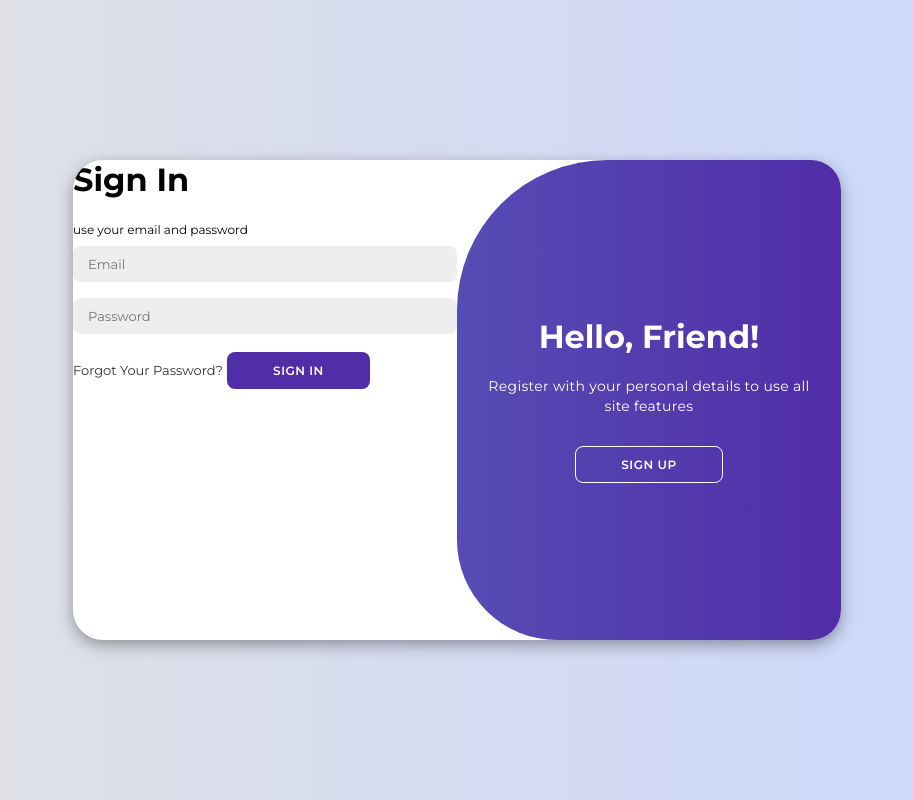
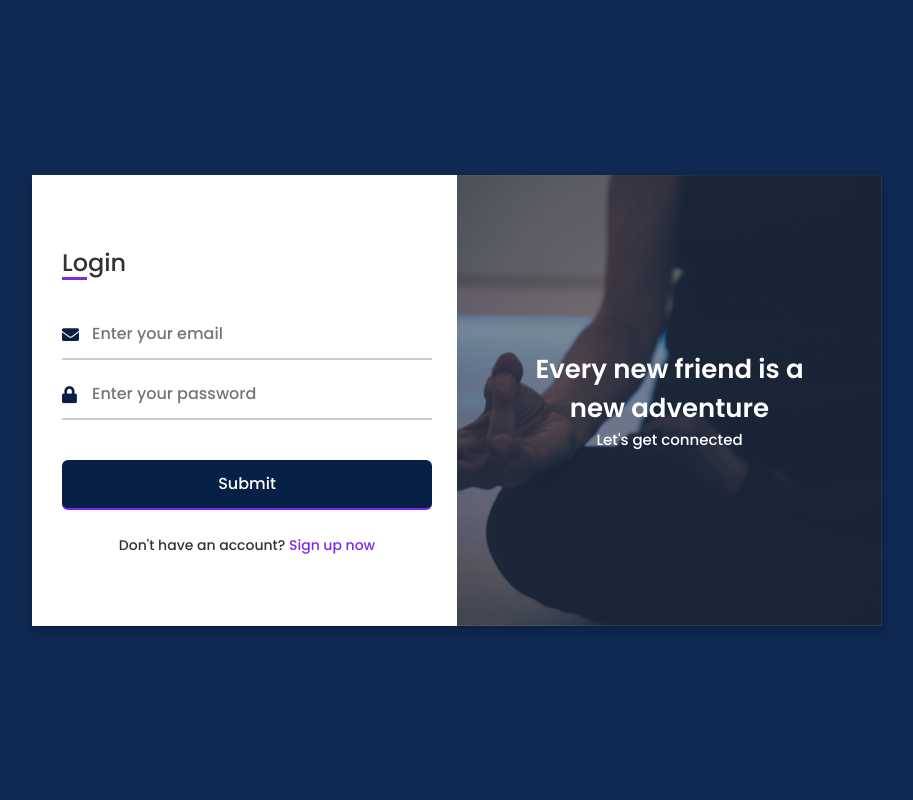
Before and after one commit to itsvanshchavda/Meditation-Project-Final, a PHP site: page /login.html in a window 1280 px wide. Shown: the whole page, without its empty margins (183-1096 px from the left). Run offline with PHP 8.4, Linux system fonts and the light colour scheme; some libraries are stand-ins or nearby versions.

Commit message:
Fixed Auth

```diff
--- a/css/login.css
+++ b/css/login.css
@@ -1,210 +1,216 @@
-@import url('https://fonts.googleapis.com/css2?family=Montserrat:wght@300;400;500;600;700&display=swap');
-
+/* Google Font Link */
+@import url('https://fonts.googleapis.com/css2?family=Poppins:wght@200;300;400;500;600;700&display=swap');
 *{
   margin: 0;
   padding: 0;
   box-sizing: border-box;
-    font-family: 'Montserrat', sans-serif;
+  font-family: "Poppins" , sans-serif;
 }
-
 body{
-    background-color: #c9d6ff;
-    background: linear-gradient(to right, #e2e2e2, #c9d6ff);
+  min-height: 100vh;
   display: flex;
   align-items: center;
   justify-content: center;
-    flex-direction: column;
-    height: 100vh;
+  background: #0f2952;
+  padding: 30px;
 }
-
 .container{
-    background-color: #fff;
-    border-radius: 30px;
-    box-shadow: 0 5px 15px rgba(0, 0, 0, 0.35);
   position: relative;
-    overflow: hidden;
-    width: 768px;
-    max-width: 100%;
-    min-height: 480px;
+  max-width: 850px;
+  width: 100%;
+  background: #fff;
+  padding: 40px 30px;
+  box-shadow: 0 5px 10px rgba(0,0,0,0.2);
+  perspective: 2700px;
 }
-
-.container p{
-    font-size: 14px;
-    line-height: 20px;
-    letter-spacing: 0.3px;
-    margin: 20px 0;
-}
-
-.container span{
-    font-size: 12px;
-}
-
-.container a{
-    color: #333;
-    font-size: 13px;
-    text-decoration: none;
-    margin: 15px 0 10px;
-}
-
-.container button{
-    background-color: #512da8;
-    color: #fff;
-    font-size: 12px;
-    padding: 10px 45px;
-    border: 1px solid transparent;
-    border-radius: 8px;
-    font-weight: 600;
-    letter-spacing: 0.5px;
-    text-transform: uppercase;
-    margin-top: 10px;
-    cursor: pointer;
-}
-
-.container button.hidden{
-    background-color: transparent;
-    border-color: #fff;
-}
-
-.container form{
-    background-color: #fff;
-    display: flex;
-    align-items: center;
-    justify-content: center;
-    flex-direction: column;
-    padding: 0 40px;
-    height: 100%;
-}
-
-.container input{
-    background-color: #eee;
-    border: none;
-    margin: 8px 0;
-    padding: 10px 15px;
-    font-size: 13px;
-    border-radius: 8px;
-    width: 100%;
-    outline: none;
-}
-
-.form-container{
-    position: absolute;
-    top: 0;
-    height: 100%;
-    transition: all 0.6s ease-in-out;
-}
-
-.sign-in{
-    left: 0;
-    width: 50%;
-    z-index: 2;
-}
-
-.container.active .sign-in{
-    transform: translateX(100%);
-}
-
-.sign-up{
-    left: 0;
-    width: 50%;
-    opacity: 0;
-    z-index: 1;
-}
-
-.container.active .sign-up{
-    transform: translateX(100%);
-    opacity: 1;
-    z-index: 5;
-    animation: move 0.6s;
-}
-
-@keyframes move{
-    0%, 49.99%{
-        opacity: 0;
-        z-index: 1;
-    }
-    50%, 100%{
-        opacity: 1;
-        z-index: 5;
-    }
-}
-
-.social-icons{
-    margin: 20px 0;
-}
-
-.social-icons a{
-    border: 1px solid #ccc;
-    border-radius: 20%;
-    display: inline-flex;
-    justify-content: center;
-    align-items: center;
-    margin: 0 3px;
-    width: 40px;
-    height: 40px;
-}
-
-.toggle-container{
+.container .cover{
   position: absolute;
   top: 0;
   left: 50%;
+  height: 100%;
   width: 50%;
+  z-index: 98;
+  transition: all 1s ease;
+  transform-origin: left;
+  transform-style: preserve-3d;
+}
+.container #flip:checked ~ .cover{
+  transform: rotateY(-180deg);
+}
+ .container .cover .front,
+ .container .cover .back{
+  position: absolute;
+  top: 0;
+  left: 0;
   height: 100%;
-    overflow: hidden;
-    transition: all 0.6s ease-in-out;
-    border-radius: 150px 0 0 100px;
-    z-index: 1000;
+  width: 100%;
 }
-
-.container.active .toggle-container{
-    transform: translateX(-100%);
-    border-radius: 0 150px 100px 0;
+.cover .back{
+  transform: rotateY(180deg);
+  backface-visibility: hidden;
 }
-
-.toggle{
-    background-color: #512da8;
+.container .cover::before,
+.container .cover::after{
+  content: '';
+  position: absolute;
   height: 100%;
-    background: linear-gradient(to right, #5c6bc0, #512da8);
+  width: 100%;
+  background: #082046;
+  opacity: 0.5;
+  z-index: 12;
+}
+.container .cover::after{
+  opacity: 0.3;
+  transform: rotateY(180deg);
+  backface-visibility: hidden;
+}
+.container .cover img{
+  position: absolute;
+  height: 100%;
+  width: 100%;
+  object-fit: cover;
+  z-index: 10;
+}
+.container .cover .text{
+  position: absolute;
+  z-index: 130;
+  height: 100%;
+  width: 100%;
+  display: flex;
+  flex-direction: column;
+  align-items: center;
+  justify-content: center;
+}
+.cover .text .text-1,
+.cover .text .text-2{
+  font-size: 26px;
+  font-weight: 600;
   color: #fff;
-    position: relative;
-    left: -100%;
+  text-align: center;
+}
+.cover .text .text-2{
+  font-size: 15px;
+  font-weight: 500;
+}
+.container .forms{
   height: 100%;
-    width: 200%;
-    transform: translateX(0);
-    transition: all 0.6s ease-in-out;
+  width: 100%;
+  background: #fff;
 }
-
-.container.active .toggle{
-    transform: translateX(50%);
-}
-
-.toggle-panel{
-    position: absolute;
-    width: 50%;
-    height: 100%;
+.container .form-content{
   display: flex;
   align-items: center;
-    justify-content: center;
-    flex-direction: column;
+  justify-content: space-between;
+}
+.form-content .login-form,
+.form-content .signup-form{
+  width: calc(100% / 2 - 25px);
+}
+.forms .form-content .title{
+  position: relative;
+  font-size: 24px;
+  font-weight: 500;
+  color: #333;
+}
+.forms .form-content .title:before{
+  content: '';
+  position: absolute;
+  left: 0;
+  bottom: 0;
+  height: 3px;
+  width: 25px;
+  background: #7d2ae8;
+}
+.forms .signup-form  .title:before{
+  width: 20px;
+}
+.forms .form-content .input-boxes{
+  margin-top: 30px;
+}
+.forms .form-content .input-box{
+  display: flex;
+  align-items: center;
+  height: 50px;
+  width: 100%;
+  margin: 10px 0;
+  position: relative;
+}
+.form-content .input-box input{
+  height: 100%;
+  width: 100%;
+  outline: none;
+  border: none;
   padding: 0 30px;
+  font-size: 16px;
+  font-weight: 500;
+  border-bottom: 2px solid rgba(0,0,0,0.2);
+  transition: all 0.3s ease;
+}
+.form-content .input-box input:focus,
+.form-content .input-box input:valid{
+  border-color: #7d2ae8;
+}
+.form-content .input-box i{
+  position: absolute;
+  color: #082046;
+  font-size: 17px;
+}
+.forms .form-content .text{
+  font-size: 14px;
+  font-weight: 500;
+  color: #333;
+}
+.forms .form-content .text a{
+  text-decoration: none;
+}
+.forms .form-content .text a:hover{
+  text-decoration: underline;
+}
+.forms .form-content .button{
+  color: #fff;
+  margin-top: 40px;
+}
+.forms .form-content .button input{
+  color: #fff;
+  background: #082046;
+  border-radius: 6px;
+  padding: 0;
+  cursor: pointer;
+  transition: all 0.4s ease;
+}
+.forms .form-content .button input:hover{
+  background: #082046;
+}
+.forms .form-content label{
+  color: #7d2ae8;
+  cursor: pointer;
+}
+.forms .form-content label:hover{
+  text-decoration: underline;
+}
+.forms .form-content .login-text,
+.forms .form-content .sign-up-text{
   text-align: center;
-    top: 0;
-    transform: translateX(0);
-    transition: all 0.6s ease-in-out;
+  margin-top: 25px;
 }
-
-.toggle-left{
-    transform: translateX(-200%);
+.container #flip{
+  display: none;
 }
-
-.container.active .toggle-left{
-    transform: translateX(0);
+@media (max-width: 730px) {
+  .container .cover{
+    display: none;
   }
-
-.toggle-right{
-    right: 0;
-    transform: translateX(0);
+  .form-content .login-form,
+  .form-content .signup-form{
+    width: 100%;
   }
-
-.container.active .toggle-right{
-    transform: translateX(200%);
+  .form-content .signup-form{
+    display: none;
   }
+  .container #flip:checked ~ .forms .signup-form{
+    display: block;
+  }
+  .container #flip:checked ~ .forms .login-form{
+    display: none;
+  }
+}
--- a/css/style.css
+++ b/css/style.css
@@ -190,7 +190,7 @@ a {
   display: flex;
   align-items: center;
   padding: 0.5rem;
-  margin-bottom: 2rem;
+  margin-bottom: 0.5em;
   border-radius: 0.5rem;
   transition: 0.1s ease-in-out;
   flex: 3;
--- a/js/app.js
+++ b/js/app.js
@@ -90,8 +90,8 @@ function setName(e) {
   }
 }
 
-name.addEventListener("keypress", setName);
-name.addEventListener("blur", setName);
+name?.addEventListener("keypress", setName);
+name?.addEventListener("blur", setName);
 getName();
 
 // Reminder
--- a/js/hope.js
+++ b/js/hope.js
@@ -698,7 +698,7 @@ function chatbotvoice(message) {
     let finalresult = intro[Math.floor(Math.random() * intro.length)];
     speech.text = finalresult;
   }
-  if (message.includes("your name")) {
+  if (message.includes("New")) {
     let finalresult = intro[Math.floor(Math.random() * intro.length)];
     speech.text = finalresult;
   }
--- a/login.html
+++ b/login.html
@@ -5,48 +5,110 @@
       <meta name="viewport" content="width=device-width, initial-scale=1.0" />
       <link
         rel="stylesheet"
-      href="https://cdnjs.cloudflare.com/ajax/libs/font-awesome/6.4.2/css/all.min.css"
+        href="https://cdnjs.cloudflare.com/ajax/libs/font-awesome/5.15.3/css/all.min.css"
       />
+
       <link rel="stylesheet" href="./css/login.css" />
       <title>Meditation Spot Login</title>
     </head>
     <body>
-    <div class="container" id="container">
-      <div class="form-container sign-up">
-        <div id="sign-up-form">
-          <h1>Create Account</h1>
-          <div class="social-icons"></div>
-          <span>use your email for registration</span>
-          <input type="text" placeholder="Name" id="name" />
-          <input type="email" placeholder="Email" id="email" />
-          <input type="password" placeholder="Password" id="password" />
-          <button type="submit" id="signUpSubmit">Sign Up</button>
+      <div class="container">
+        <input type="checkbox" id="flip" />
+        <div class="cover">
+          <div class="front">
+            <img src="./images/bgForm.jpg" alt="" />
+            <div class="text">
+              <span class="text-1"
+                >Every new friend is a <br />
+                new adventure</span
+              >
+              <span class="text-2">Let's get connected</span>
+            </div>
+          </div>
+          <div class="back">
+            <img src="./images/bgForm.jpg" alt="" />
+            <div class="text">
+              <span class="text-1"
+                >Complete miles of journey <br />
+                with one step</span
+              >
+              <span class="text-2">Let's get started</span>
+            </div>
           </div>
         </div>
 
-      <div class="form-container sign-in">
-        <div>
-          <h1>Sign In</h1>
-          <div class="social-icons"></div>
-          <span> use your email and password</span>
-          <input type="email" placeholder="Email" id="signInEmail" />
-          <input type="password" placeholder="Password" id="signInPassword" />
-          <a href="#">Forgot Your Password?</a>
-          <button type="submit" id="signInSubmit">Sign In</button>
+        <!-- Login -->
+        <div class="forms">
+          <div class="form-content">
+            <div class="login-form">
+              <div class="title">Login</div>
+
+              <div class="input-boxes">
+                <div class="input-box">
+                  <i class="fas fa-envelope"></i>
+                  <input
+                    type="text"
+                    placeholder="Enter your email"
+                    required
+                    id="signInEmail"
+                  />
+                </div>
+                <div class="input-box">
+                  <i class="fas fa-lock"></i>
+                  <input
+                    type="password"
+                    placeholder="Enter your password"
+                    required
+                    id="signInPassword"
+                  />
+                </div>
+                <div class="button input-box">
+                  <input type="submit" value="Submit" id="signInSubmit" />
+                </div>
+                <div class="text sign-up-text">
+                  Don't have an account? <label for="flip">Sign up now</label>
+                </div>
               </div>
             </div>
 
-      <div class="toggle-container">
-        <div class="toggle">
-          <div class="toggle-panel toggle-left">
-            <h1>Welcome Back!</h1>
-            <p>Enter your personal details to use all site features</p>
-            <button class="hidden" id="login">Sign In</button>
+            <!-- Signup -->
+            <div class="signup-form">
+              <div class="title">Signup</div>
+              <div class="input-boxes">
+                <div class="input-box">
+                  <i class="fas fa-user"></i>
+                  <input
+                    type="text"
+                    placeholder="Enter your name"
+                    required
+                    id="name"
+                  />
                 </div>
-          <div class="toggle-panel toggle-right">
-            <h1>Hello, Friend!</h1>
-            <p>Register with your personal details to use all site features</p>
-            <button class="hidden" id="register" type="submit">Sign Up</button>
+                <div class="input-box">
+                  <i class="fas fa-envelope"></i>
+                  <input
+                    type="text"
+                    placeholder="Enter your email"
+                    required
+                    id="email"
+                  />
+                </div>
+                <div class="input-box">
+                  <i class="fas fa-lock"></i>
+                  <input
+                    type="password"
+                    placeholder="Enter your password"
+                    required
+                    id="password"
+                  />
+                </div>
+                <div class="button input-box">
+                  <input type="submit" value="Submit" id="signUpSubmit" />
+                </div>
+                <div class="text sign-up-text">
+                  Already have an account? <label for="flip">Login now</label>
+                </div>
+              </div>
             </div>
           </div>
         </div>
@@ -94,22 +156,26 @@
           createUserWithEmailAndPassword(auth, email, password)
             .then((userCredential) => {
               const user = userCredential.user;
-            // Save user data to Firebase
+
               set(ref(db, "users/" + user.uid), {
                 email: email,
                 name: name,
               });
               alert("Signup Success");
+              localStorage.setItem("fullname", JSON.stringify(name));
               localStorage.setItem("user", JSON.stringify(user));
               window.location.href = "index.html";
             })
             .catch((error) => {
-            const errorCode = error.code;
               const errorMessage = error.message;
               alert(errorMessage);
             });
         });
 
+
+
+
+        // Event listener for the login form submission
         document.getElementById("signInSubmit").addEventListener("click", (e) => {
           e.preventDefault();
           const email = document.getElementById("signInEmail").value;
@@ -122,11 +188,14 @@
               update(ref(db, "users/" + user.uid), {
                 last_login: dt,
               });
-            alert("Login success");
+
+
+              alert("Login Success");
               localStorage.setItem("user", JSON.stringify(user));
+              window.location.href = "index.html";
+
             })
             .catch((error) => {
-            const errorCode = error.code;
               const errorMessage = error.message;
               alert(errorMessage);
             });
```
Also changed, not shown: index.html (+82 -46 lines), script.js (+0 -11 lines), images/bgForm.jpg (added). Lines whose indentation alone changed are shown as unchanged.
